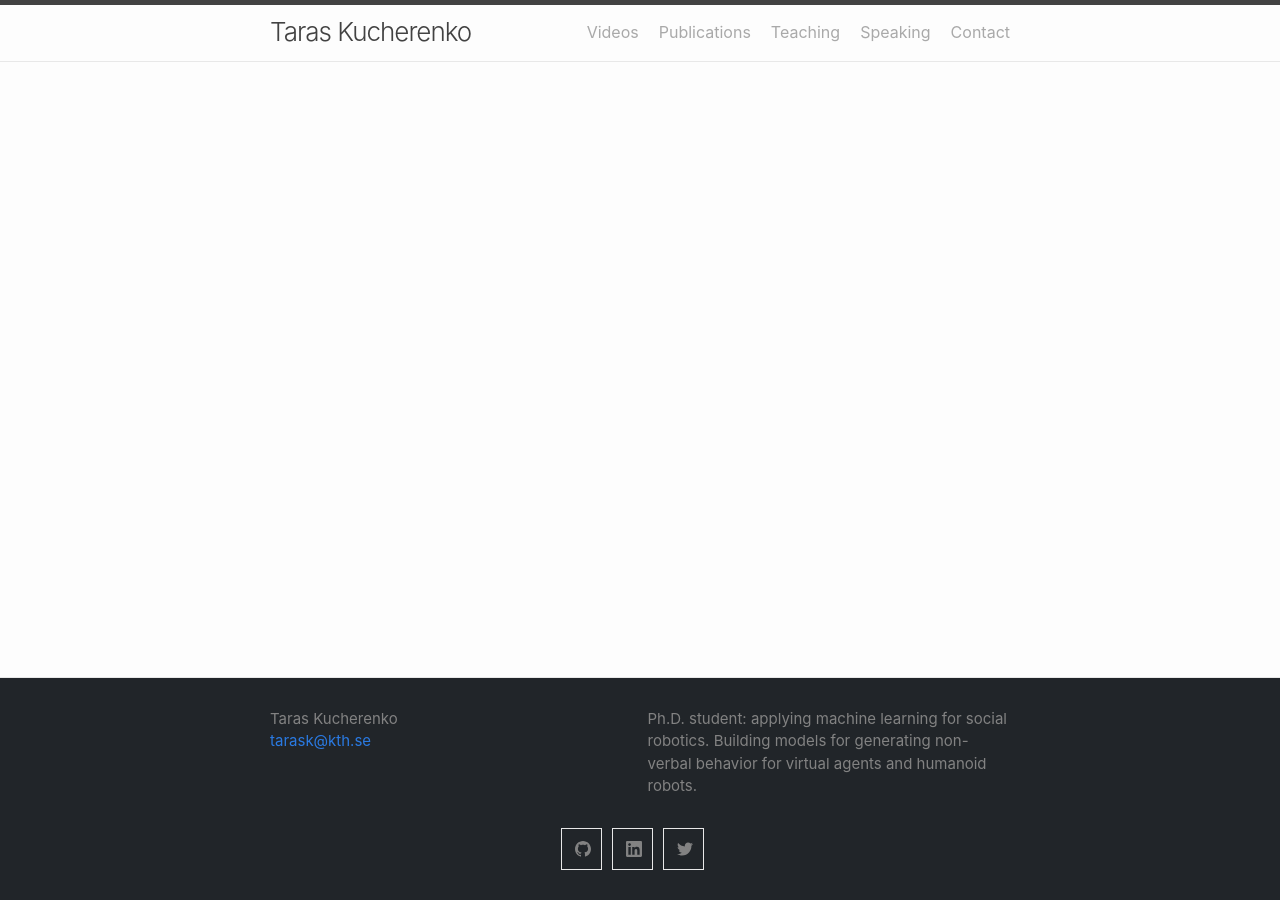
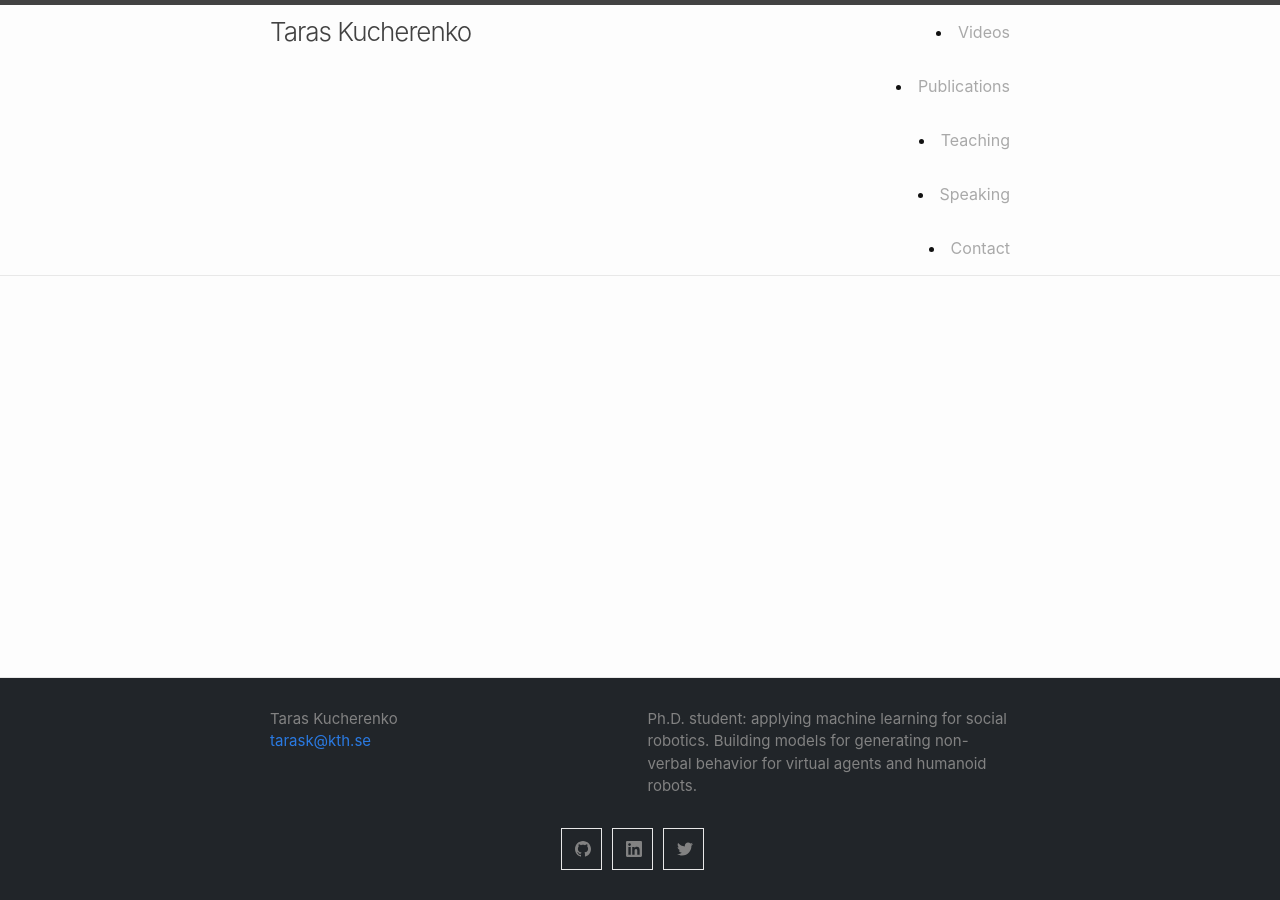
Before and after one commit to Svito-zar/Svito-zar.github.io, a Jekyll site: the page built from about.md, in a window 1280 px wide. Built offline with Jekyll 4.4.1, drawn with Linux system fonts in a browser that asks for light colours; our own code applies the rules of GitHub Pages for plain Markdown files.

Commit message:
list tag

```diff
--- a/_includes/header.html
+++ b/_includes/header.html
@@ -21,7 +21,7 @@
           {%- for path in page_paths -%}
             {%- assign my_page = site.pages | where: "path", path | first -%}
             {%- if my_page.title -%}
-            <a class="page-link" href="{{ my_page.url | relative_url }}">{{ my_page.title | escape }}</a>
+            <li class="active"><a class="page-link" href="{{ my_page.url | relative_url }}">{{ my_page.title | escape }}</a></li>
             {%- endif -%}
           {%- endfor -%}
         </div>
```
